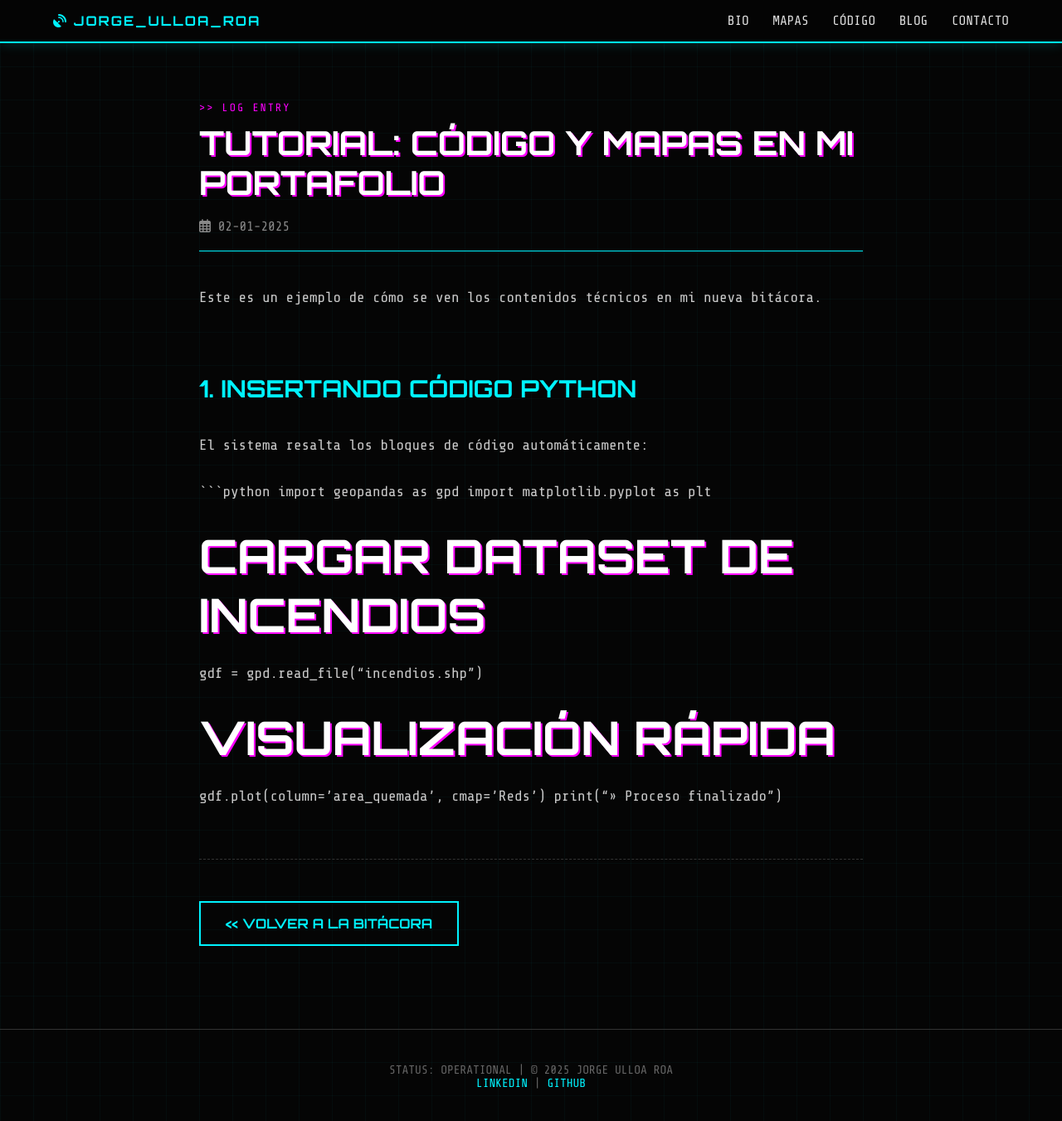
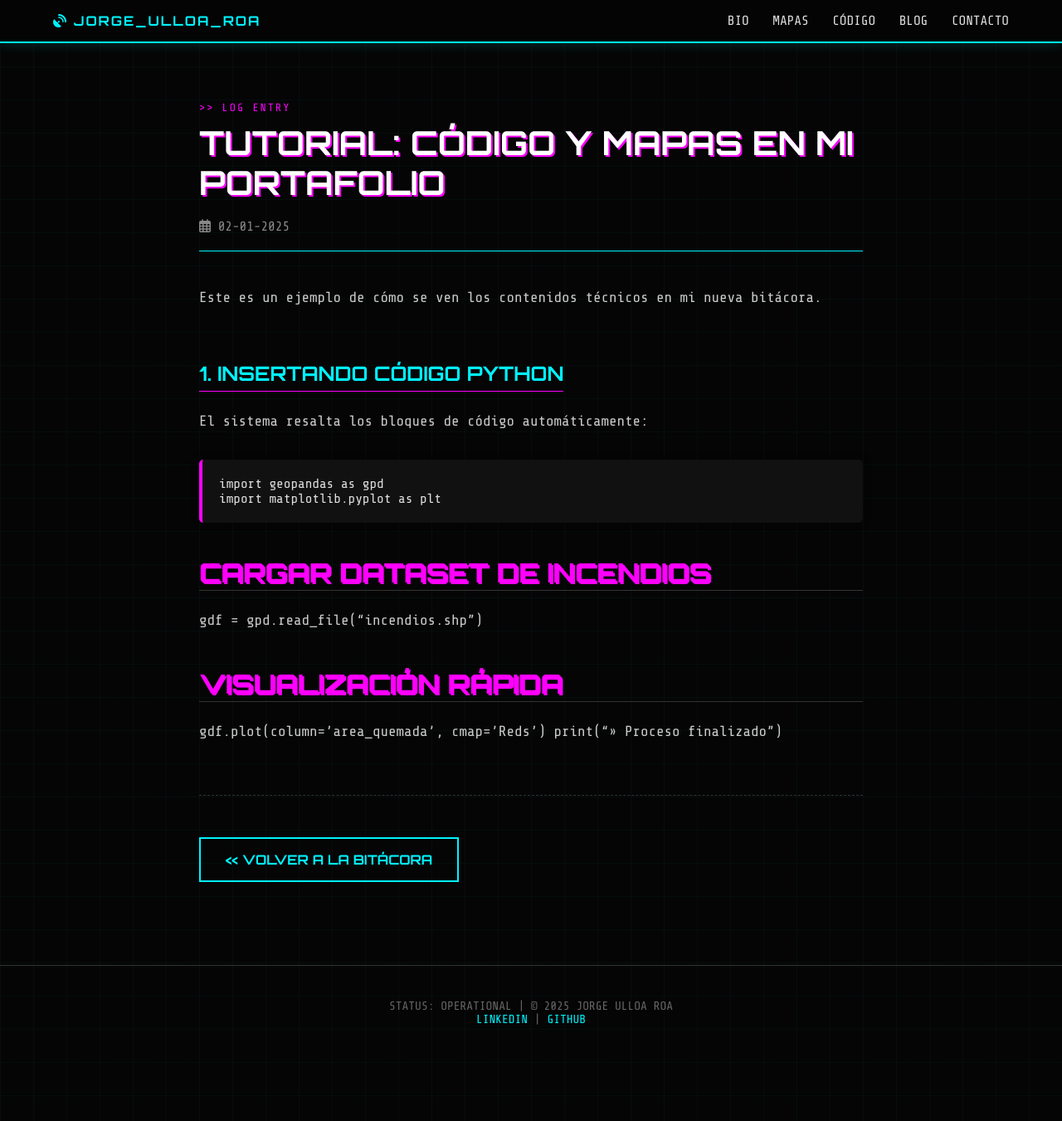
Before and after one commit to geoidegeoidal/geoidegeoidal.github.io, a Jekyll site: the page built from _posts/2025-01-02-mi-primer-analisis.md, in a window 1280 px wide and 1353 px high. Shown: the whole window at 83% size. Built offline with Jekyll 4.4.1, drawn with Linux system fonts in a browser that asks for light colours.

Commit message:
Corrección Post

````diff
--- a/_layouts/post.html
+++ b/_layouts/post.html
@@ -25,29 +25,58 @@
 </article>
 
 <style>
-    /* Texto */
-    .post-content p { font-size: 1.1rem; line-height: 1.8; margin-bottom: 25px; color: #ccc; }
-
-    /* Encabezados internos */
-    .post-content h2 { color: var(--neon-cyan); margin-top: 50px; font-size: 1.8rem; border-bottom: none; }
-    .post-content h3 { color: var(--neon-green); margin-top: 40px; font-size: 1.4rem; }
-
-    /* Imágenes */
-    .post-content img {
-        max-width: 100%; height: auto; display: block; margin: 30px auto;
-        border: 2px solid #333; box-shadow: 0 0 15px rgba(0,0,0,0.5);
+    /* 1. Texto normal */
+    .post-content p {
+        font-size: 1.1rem;
+        line-height: 1.8;
+        margin-bottom: 20px;
+        color: #ccc;
     }
 
-    /* Bloques de Código (Estilo Hacker) */
+    /* 2. CONTROL DE TÍTULOS (Aquí estaba el problema del tamaño) */
+    .post-content h1,
+    .post-content h2,
+    .post-content h3 {
+        margin-top: 40px;
+        margin-bottom: 20px;
+        font-family: 'Orbitron', sans-serif;
+        line-height: 1.3;
+    }
+
+    .post-content h1 { font-size: 2rem; color: var(--neon-pink); border-bottom: 1px solid #333; }
+    .post-content h2 { font-size: 1.5rem; color: var(--neon-cyan); }
+    .post-content h3 { font-size: 1.2rem; color: var(--neon-green); }
+
+    /* 3. BLOQUES DE CÓDIGO (Identación y colores) */
     .post-content pre {
-        background: #111; padding: 20px; border-left: 3px solid var(--neon-pink);
-        overflow-x: auto; margin-bottom: 30px; font-family: 'Share Tech Mono', monospace;
+        background: #111;
+        padding: 20px;
+        border-radius: 5px;
+        border-left: 4px solid var(--neon-pink);
+        overflow-x: auto;
+        margin: 30px 0;
+        font-family: 'Share Tech Mono', monospace;
+        box-shadow: 0 0 10px rgba(0,0,0,0.5);
     }
-    .post-content code { background: #222; color: var(--neon-pink); padding: 2px 5px; font-size: 0.9em; }
-    .post-content pre code { background: transparent; color: #e0e0e0; padding: 0; font-size: 1em; }
 
-    /* Mapas (Iframes) */
-    .post-content iframe {
-        width: 100%; height: 450px; border: 1px solid var(--neon-cyan); margin: 30px 0;
+    .post-content code {
+        font-family: 'Share Tech Mono', monospace;
+        background: #1a1a1a;
+        color: #ff79c6; /* Color rosado para código inline */
+        padding: 2px 6px;
+        border-radius: 3px;
+        font-size: 0.9em;
     }
+
+    /* Reset para el código dentro del bloque pre */
+    .post-content pre code {
+        background: transparent;
+        color: #e0e0e0;
+        padding: 0;
+        font-size: 1em;
+    }
+
+    /* 4. Imágenes y Mapas */
+    .post-content img { max-width: 100%; height: auto; display: block; margin: 30px auto; border: 1px solid #333; }
+    .post-content iframe { width: 100%; height: 450px; border: 1px solid var(--neon-cyan); margin: 30px 0; }
 </style>
--- a/_posts/2025-01-02-mi-primer-analisis.md
+++ b/_posts/2025-01-02-mi-primer-analisis.md
@@ -13,7 +13,7 @@
 ```python
 import geopandas as gpd
 import matplotlib.pyplot as plt
-
+```
 # Cargar dataset de incendios
 gdf = gpd.read_file("incendios.shp")
 
````
